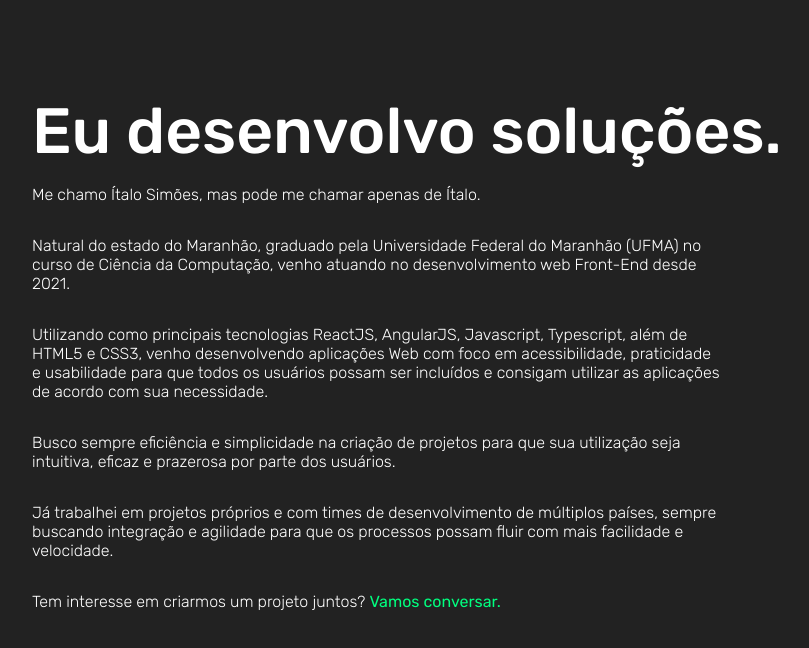
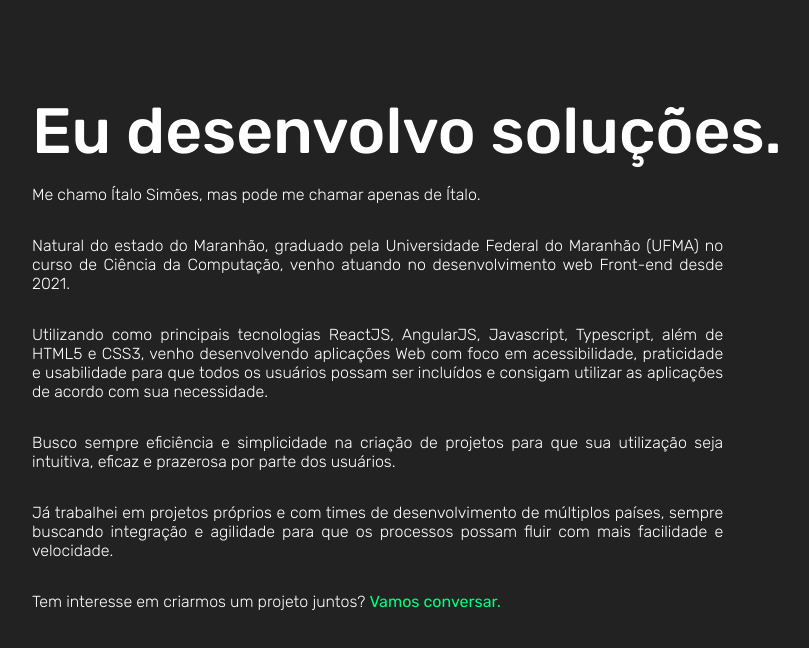
Before and after one commit to itsimoes/portfolio-site, a React (Create React App) app: page /about in a window 1280 px wide. Shown: the top 648 px of the page, without its empty margins (32-841 px from the left). Built offline with nearby package versions, Linux system fonts and the light colour scheme.

Commit message:
About component estilizado e textos adicionados, alem de pequenas alteracoes no index.html

```diff
--- a/public/index.html
+++ b/public/index.html
@@ -25,7 +25,7 @@
       work correctly both with client-side routing and a non-root public URL.
       Learn how to configure a non-root public URL by running `npm run build`.
     -->
-  <title>Ítalo Simões - Desenvolvedor FrontEnd</title>
+  <title>Ítalo Simões - Desenvolvedor Front-end</title>
 </head>
 
 <body>
--- a/src/components/About/About.jsx
+++ b/src/components/About/About.jsx
@@ -12,7 +12,7 @@ const About = () => {
       <p>
         Natural do estado do Maranhão, graduado pela
         Universidade Federal do Maranhão {"("}UFMA{")"} no curso de Ciência da Computação,
-        venho atuando no desenvolvimento web Front-End desde 2021.
+        venho atuando no desenvolvimento web Front-end desde 2021.
       </p>
       <p>
         Utilizando como principais tecnologias ReactJS, AngularJS, Javascript, Typescript,
--- a/src/index.css
+++ b/src/index.css
@@ -59,4 +59,5 @@ code {
 p {
   width: 60%;
   font-weight: 300;
+  text-align: justify;
 }
```
